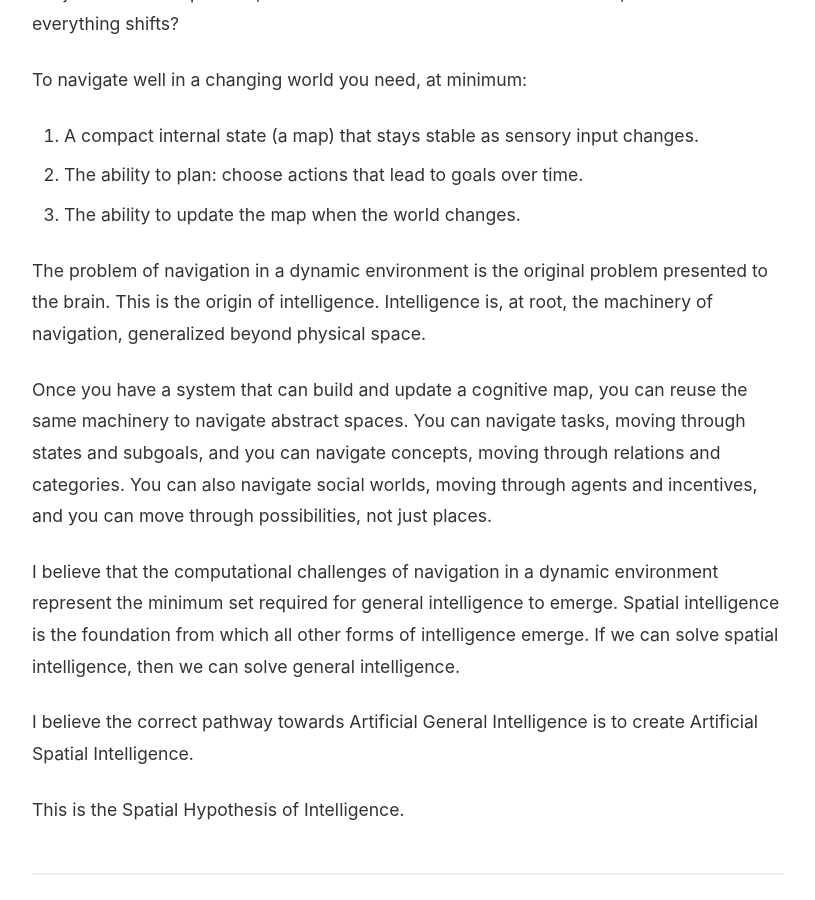
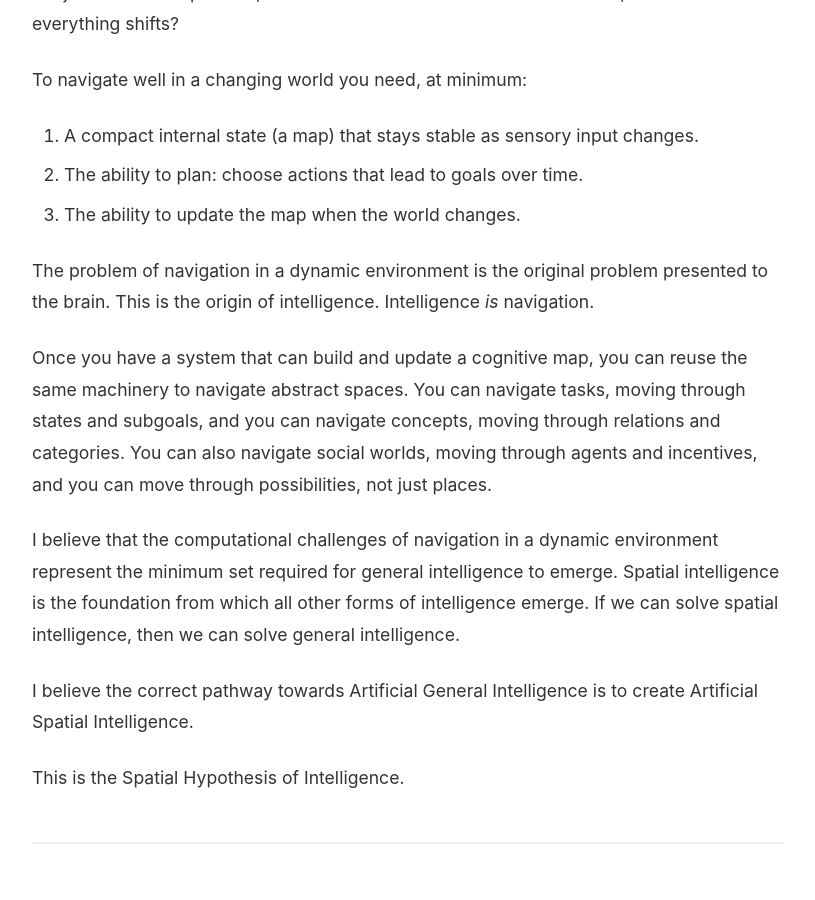
Before and after one commit to luithw/structure_of_reality, a Jekyll site: the page built from _posts/2026-01-11-the-spatial-hypothesis-of-intelligence.md, in a window 1280 px wide and 900 px high, scrolled down 2685 px. Shown: the whole window, without its empty margins (232-1047 px from the left). Built offline with Jekyll 4.4.1, drawn with Linux system fonts in a browser that asks for light colours; comment, search, counter and statistics services are not loaded.

Commit message:
revert to my original wording.

```diff
--- a/_posts/2026-01-11-the-spatial-hypothesis-of-intelligence.md
+++ b/_posts/2026-01-11-the-spatial-hypothesis-of-intelligence.md
@@ -84,7 +84,8 @@ To navigate well in a changing world you need, at minimum:
 
 The problem of navigation in a dynamic environment is the original problem presented to the brain.
 This is the origin of intelligence.
-Intelligence is, at root, the machinery of navigation, generalized beyond physical space.
+Intelligence *is* navigation.
+
 
 Once you have a system that can build and update a cognitive map, you can reuse the same machinery to navigate abstract spaces.
 You can navigate tasks, moving through states and subgoals, and you can navigate concepts, moving through relations and categories.
```
